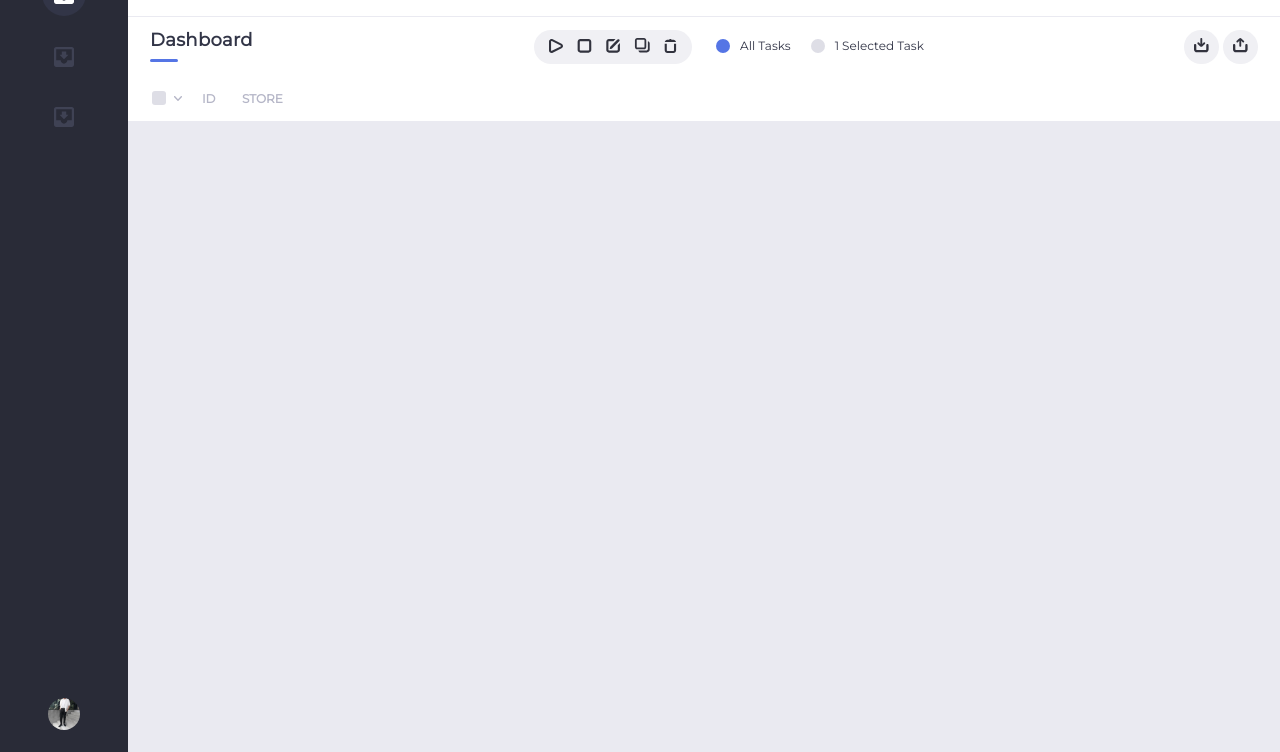
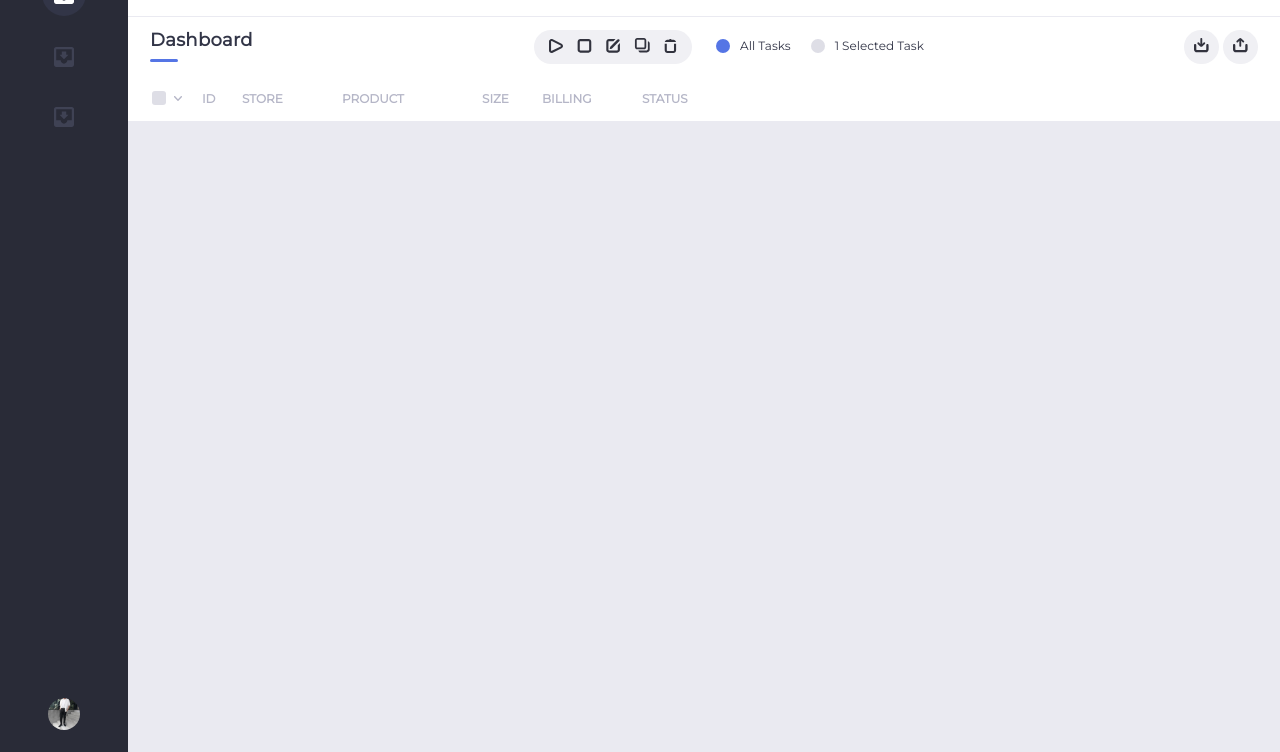
Before and after one commit to josephlalley1/project-electron, a website: page index.html in a window 1280 px wide. Shown: the part 48-800 px from the top of the page. Drawn offline with nearby package versions, Linux system fonts and the light colour scheme.

Commit message:
frequent changes

```diff
--- a/index.html
+++ b/index.html
@@ -79,6 +79,18 @@
         <div class="th-store">
           <h4 class="th-text">STORE</h4>
         </div>
+        <div class="th-product">
+          <h4 class="th-text">PRODUCT</h4>
+        </div>
+        <div class="th-size">
+          <h4 class="th-text">SIZE</h4>
+        </div>
+        <div class="th-billing">
+          <h4 class="th-text">BILLING</h4>
+        </div>
+        <div class="th-status">
+          <h4 class="th-text">STATUS</h4>
+        </div>
 
       </div>
       <div class="table-contents">
--- a/style.css
+++ b/style.css
@@ -210,5 +210,21 @@ h3 {
 }
 
 .th-store {
-  width: 130px;
+  width: 100px;
 }
+
+.th-product {
+  width: 140px;
+}
+
+.th-size {
+  width: 60px;
+}
+
+.th-billing {
+  width: 100px;
+}
+
+.th-status {
+  width: 160px;
+}
```
